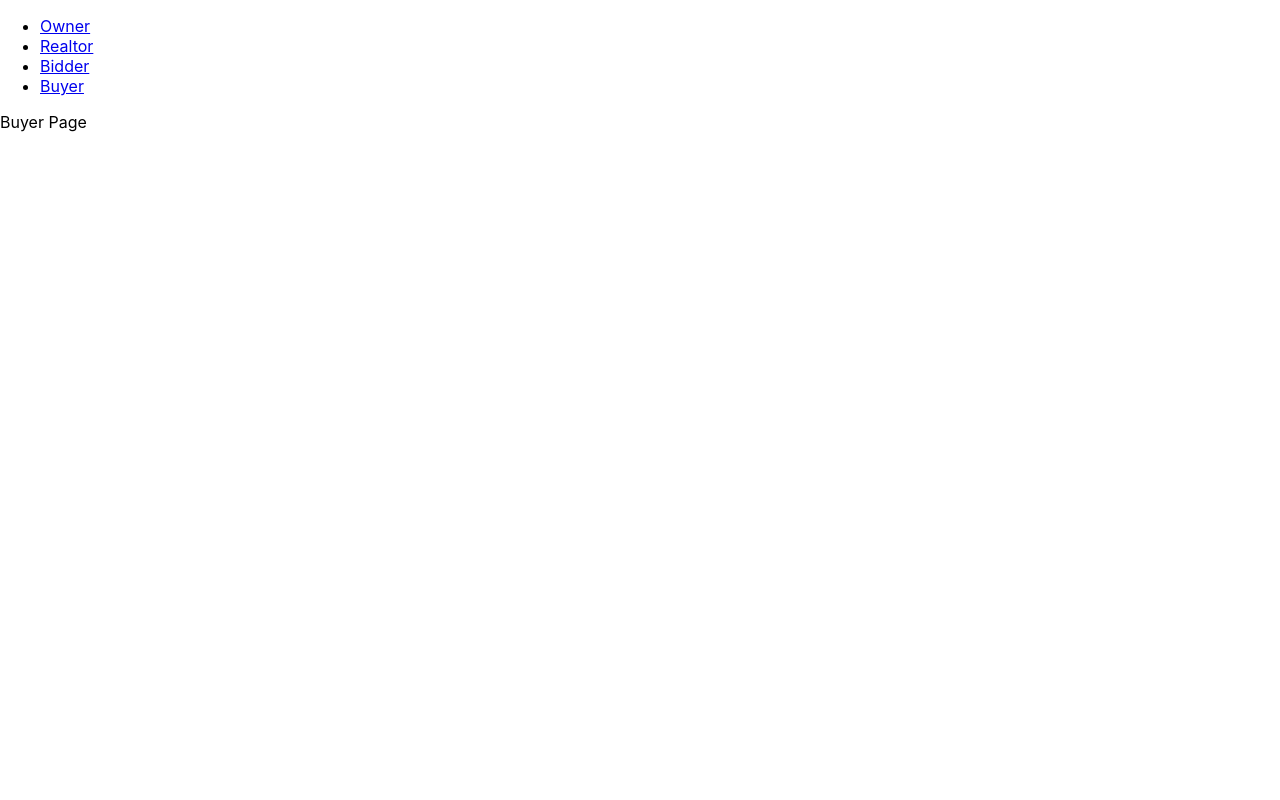
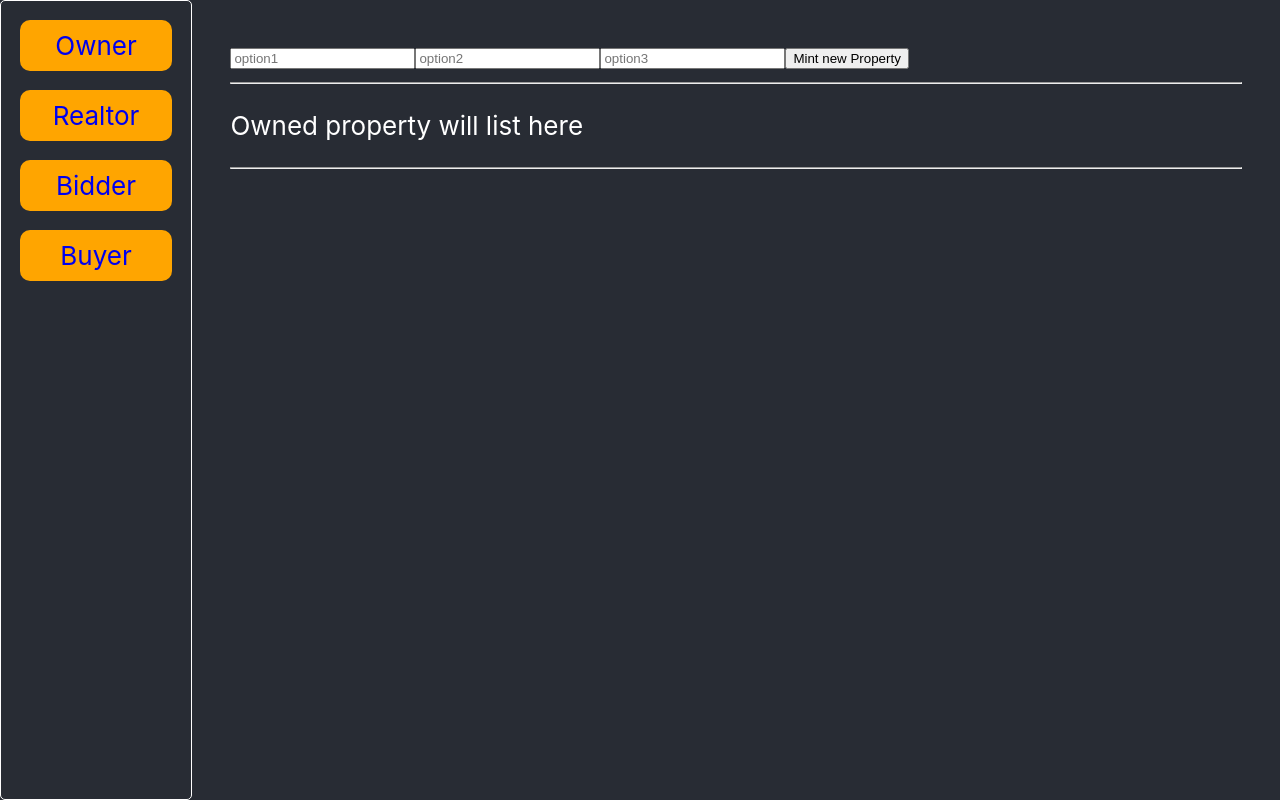
Before and after one commit to majid-T/RealState-Bidding-DAPP, a React (Create React App) app in the folder ReactJs-Frontend/: page / in a window 1280 px wide. Built offline with nearby package versions, Linux system fonts and the light colour scheme.

Commit message:
Frontend: rolls added + some owner design

```diff
--- a/ReactJs-Frontend/src/App.css
+++ b/ReactJs-Frontend/src/App.css
@@ -1,38 +1,42 @@
-.App {
-  text-align: center;
-}
-
-.App-logo {
-  height: 40vmin;
-  pointer-events: none;
-}
-
-@media (prefers-reduced-motion: no-preference) {
-  .App-logo {
-    animation: App-logo-spin infinite 20s linear;
-  }
-}
-
-.App-header {
+body {
   background-color: #282c34;
   min-height: 100vh;
-  display: flex;
-  flex-direction: column;
   align-items: center;
   justify-content: center;
   font-size: calc(10px + 2vmin);
   color: white;
+  box-sizing: border-box;
 }
 
-.App-link {
-  color: #61dafb;
+* {
+  box-sizing: border-box;
+}
+.stakeholdersBar {
+  float: left;
+  min-height: 100vh;
+  width: 15%;
+  border: white 1px solid;
+  border-radius: 5px;
 }
 
-@keyframes App-logo-spin {
-  from {
-    transform: rotate(0deg);
-  }
-  to {
-    transform: rotate(360deg);
-  }
+.mainPanel {
+  float: left;
+  min-height: 100vh;
+  width: 85%;
+  padding: 3%;
 }
+
+a {
+  /* color: #ffffff; */
+  text-decoration: none;
+}
+
+.stakeholdersLabel {
+  display: block;
+  padding: 10px;
+  margin: 10%;
+  background-color: orange;
+  border-radius: 10px;
+  cursor: pointer;
+  text-align: center;
+}
--- a/ReactJs-Frontend/src/App.js
+++ b/ReactJs-Frontend/src/App.js
@@ -1,7 +1,7 @@
 import React from "react";
 import "./App.css";
-import { BrowserRouter, Route, Switch, Link } from "react-router-dom";
-import Owner from "./components/Buyer";
+import { BrowserRouter, Route, Switch } from "react-router-dom";
+import Owner from "./components/Owner";
 import Realtor from "./components/Realtor";
 import Bidder from "./components/Bidder";
 import Buyer from "./components/Buyer";
@@ -10,10 +10,9 @@ import Navigation from "./components/Navigation";
 function App() {
   return (
     <BrowserRouter>
-      <div>
-        <ul>
-          <Navigation />
-        </ul>
+      <Navigation />
+
+      <div className="mainPanel">
         <Switch>
           <Route exact path="/" component={Owner} />
           <Route path="/Realtor" component={Realtor} />
--- a/ReactJs-Frontend/src/components/Navigation.js
+++ b/ReactJs-Frontend/src/components/Navigation.js
@@ -1,22 +1,22 @@
 import React from "react";
-import { BrowserRouter, Route, Switch, Link } from "react-router-dom";
+import { Link } from "react-router-dom";
 
 const Navigation = () => {
   return (
-    <>
-      <li>
-        <Link to="/">Owner</Link>
-      </li>
-      <li>
-        <Link to="/Realtor">Realtor</Link>
-      </li>
-      <li>
-        <Link to="/Bidder">Bidder</Link>
-      </li>
-      <li>
-        <Link to="/Buyer">Buyer</Link>
-      </li>
-    </>
+    <div className="stakeholdersBar">
+      <Link className="stakeholdersLabel" to="/">
+        Owner
+      </Link>
+      <Link className="stakeholdersLabel" to="/Realtor">
+        Realtor
+      </Link>
+      <Link className="stakeholdersLabel" to="/Bidder">
+        Bidder
+      </Link>
+      <Link className="stakeholdersLabel" to="/Buyer">
+        Buyer
+      </Link>
+    </div>
   );
 };
 
--- a/ReactJs-Frontend/src/components/Owner.js
+++ b/ReactJs-Frontend/src/components/Owner.js
@@ -1,11 +1,26 @@
-import React from "react";
+import React, { Component } from "react";
 
-const Owner = () => {
-  return (
-    <div>
-      <p>Owner Page</p>
-    </div>
-  );
-};
+class Owner extends Component {
+  state = {};
+  render() {
+    return (
+      <div>
+        <form>
+          <input type="text" placeholder="option1" />
+          <input type="text" placeholder="option2" />
+          <input type="text" placeholder="option3" />
+
+          <button type="submit">Mint new Property</button>
+        </form>
+
+        <hr></hr>
+        <div>
+          <p>Owned property will list here</p>
+        </div>
+        <hr></hr>
+      </div>
+    );
+  }
+}
 
 export default Owner;
```
